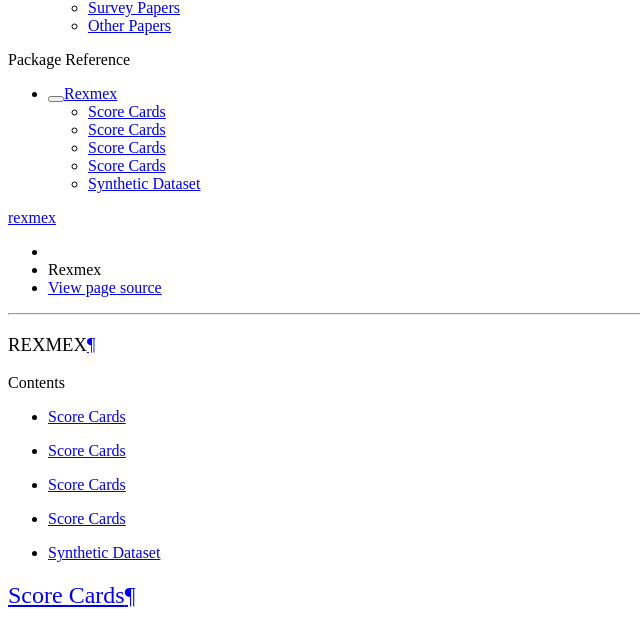
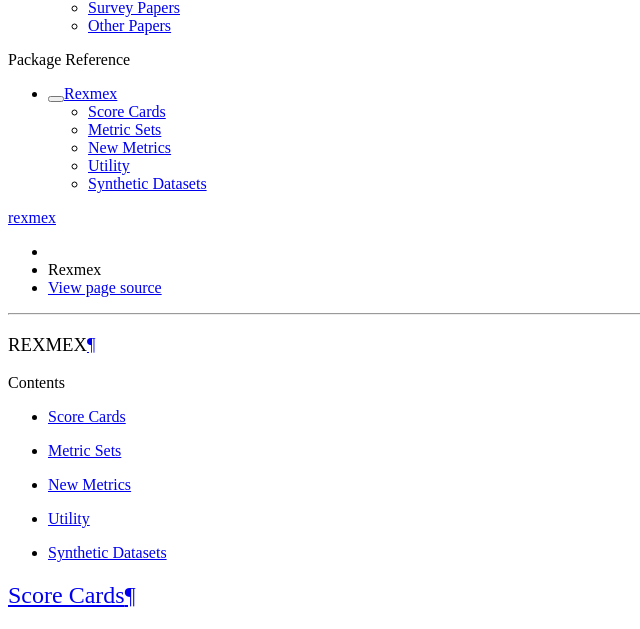
Before and after one commit to AstraZeneca/rexmex, a Sphinx documentation site: the page built from docs/source/modules/root.rst, in a window 1280 px wide, cut to the strip 625-1254 px from the top of the page. Shown: the whole strip, without its empty margins (0-640 px from the left). Built offline with Sphinx 7.4.7 and the Read the Docs theme 2.0.0, drawn with Linux system fonts in a browser that asks for light colours; some of the changed text lies outside the part shown.

```diff
--- a/docs/source/modules/root.rst
+++ b/docs/source/modules/root.rst
@@ -12,21 +12,21 @@
     :members:
     :undoc-members:
 
-Score Cards
+Metric Sets
 --------------------
 
 .. automodule:: rexmex.metricset
     :members:
     :undoc-members:
 
-Score Cards
+New Metrics
 --------------------
 
 .. automodule:: rexmex.metrics
     :members:
     :undoc-members:
 
-Score Cards
+Utility
 --------------------
 
 .. automodule:: rexmex.utility
@@ -34,9 +34,9 @@
     :undoc-members:
 
 
-Synthetic Dataset
+Synthetic Datasets
 --------------------
 
-.. automodule:: rexmex.scorecard
+.. automodule:: rexmex.dataset
     :members:
     :undoc-members:
```
